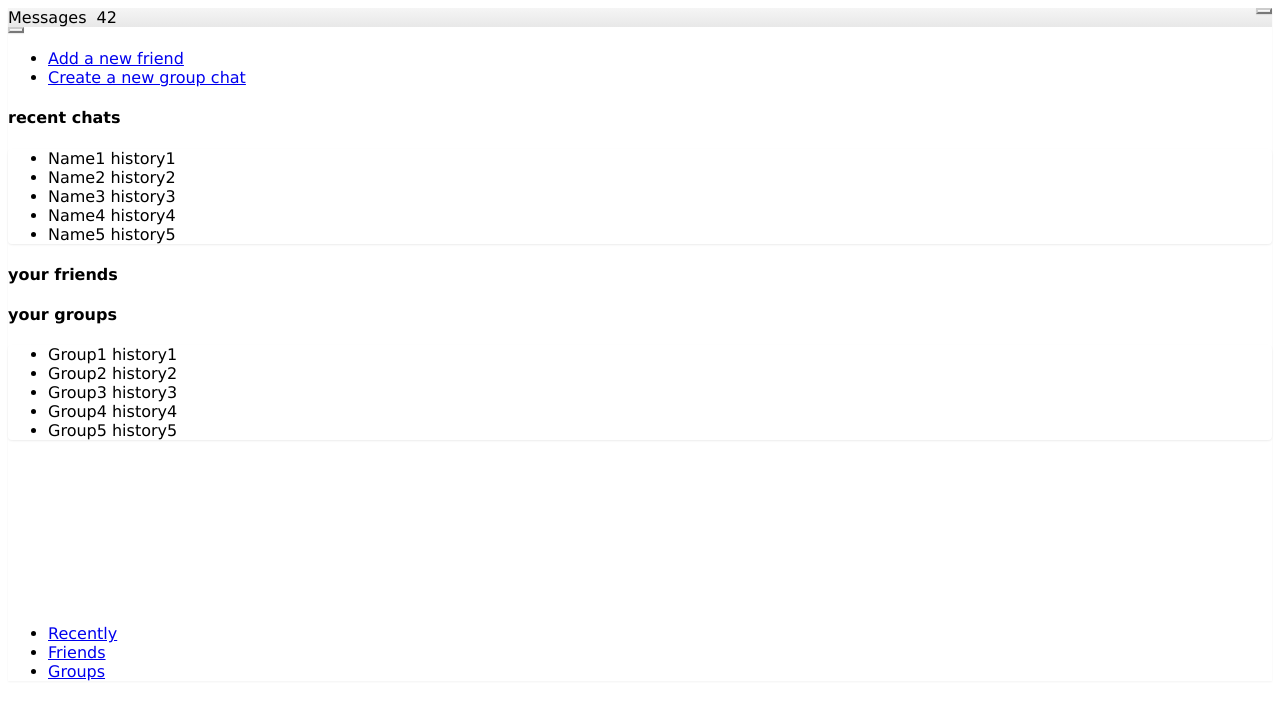
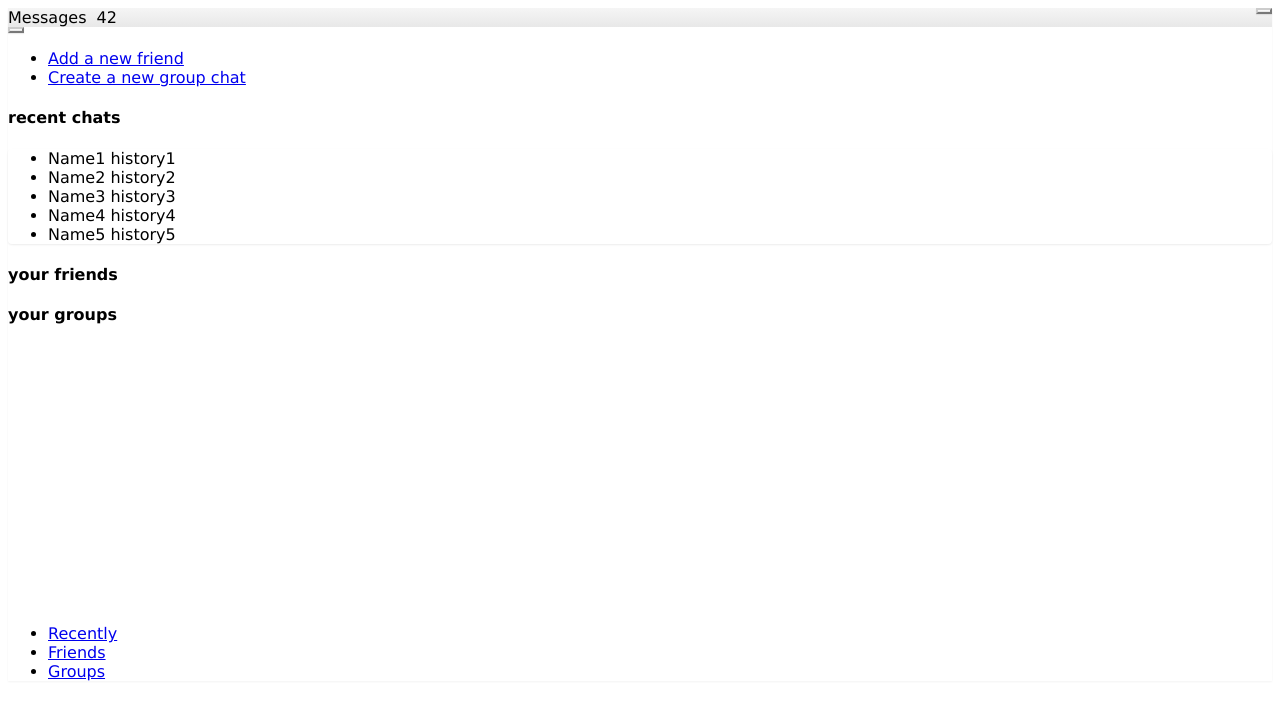
Before and after one commit to summer2200/lixue-chatroom, a Node server app: template views/personalPage.ejs in a window 1280 px wide. Shown: the top 720 px of the page. Run offline with Node 20, Linux system fonts and the light colour scheme; the template is opened without the code that fills it, so the values that code supplies are empty; some libraries are stand-ins or nearby versions.

Commit message:
personal page, group

```diff
--- a/public/js/personalPage.js
+++ b/public/js/personalPage.js
@@ -12,6 +12,9 @@ $(function() {
             // if (pannel === '#pane2') {
             //     drawMyFriendsList();
             // }
+            if (pannel === '#pane3') {
+                drawMyGroupsList();
+            }
     }
 
     //add new friend's name to the friend list
@@ -37,17 +40,21 @@ $(function() {
     //add new group's name to the group list
     $("#groupsTab").click(function() {
         // console.log(name)
-        drawMyGroupsList(name);
+        drawMyGroupsList();
     });
 
 
-    function drawMyGroupsList(name) {
+    function drawMyGroupsList() {
         $('#pane3 ul').empty();
-        console.log(name)
+        getMyGroupCharts(function(results){
+            results.forEach(function(result){
+                $("#pane3 ul").append('<li class="list-group-item"><span class="tab">' + result.gname + '</span></li>');
+            });
+        });
         // data.forEach(function(name) {
             // var deleteicon = '<span class="glyphicon glyphicon-remove" aria-hidden="true" onclick="deleteGroup(\'' + group.id + '\', \'' + group.name + '\')"></span>';
             // $("#pane3 ul").append('<li class="list-group-item" id="' + group.id + '"><a href="/group-chat" onclick="startGroupChat(event,\'' + group.id + '\', \'' + group.name + '\')"><span class="tab">' + group.name + '</span></a>' + '(' + status + ')' + deleteicon + '</li>');
-            $("#pane3 ul").append('<li class="list-group-item"><span class="tab">' + name + '</span></li>');
+
         // });
     }
 
--- a/views/personalPage.ejs
+++ b/views/personalPage.ejs
@@ -56,11 +56,7 @@
                     <div id="pane3" class="tab-pane" name="pane3">
                         <h4>your groups</h4>
                         <ul class="list-group">
-                            <li class="list-group-item">Group1 history1</li>
-                            <li class="list-group-item">Group2 history2</li>
-                            <li class="list-group-item">Group3 history3</li>
-                            <li class="list-group-item">Group4 history4</li>
-                            <li class="list-group-item">Group5 history5</li>
+
                         </ul>
                     </div>
                 </div>
```
